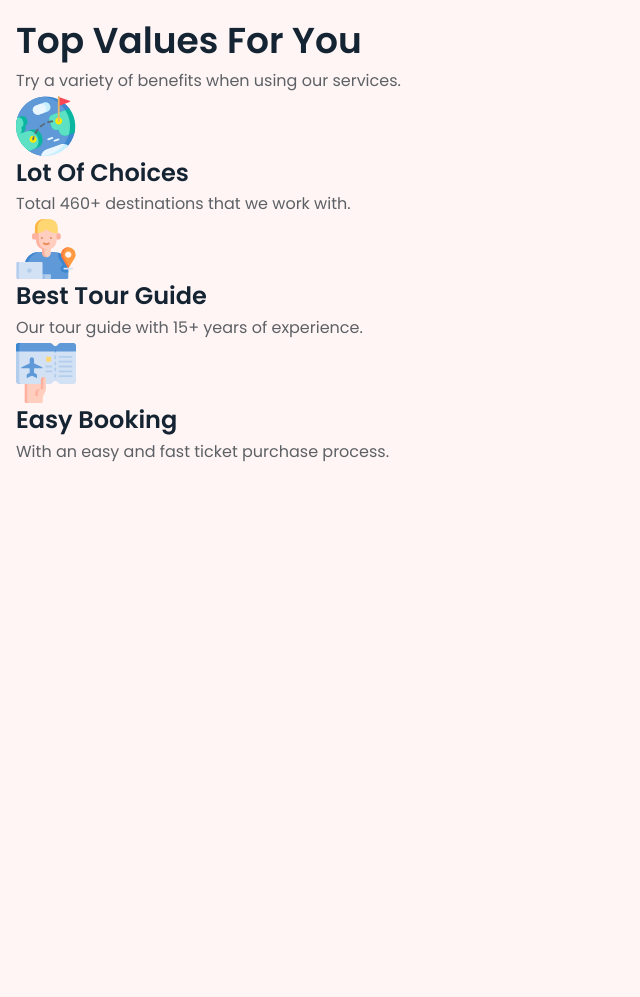
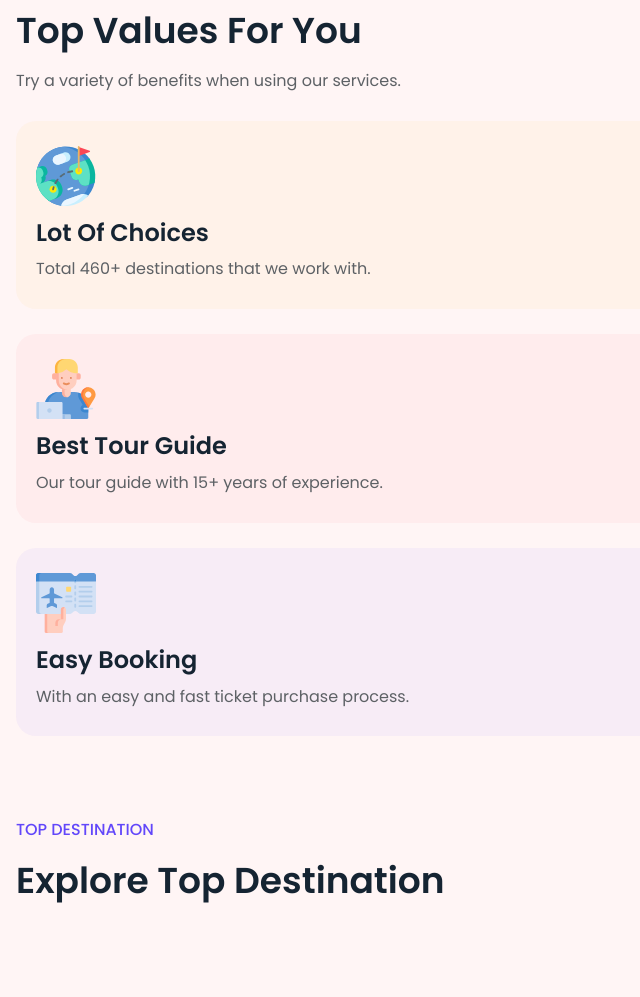
Before and after one commit to DaniyalKhaan/Travelia-Travel-Website, a plain HTML site: page index.html in a window 1280 px wide. Shown: the part 2040-3037 px from the top of the page, without its empty margins (0-640 px from the left). Before the commit the page ends 2586 px from the top, so only its background shows below. Drawn offline with nearby package versions, Linux system fonts and the light colour scheme.

Commit message:
services-done

```diff
--- a/assets/css/style.css
+++ b/assets/css/style.css
@@ -247,6 +247,16 @@ img {
 
 .w-100 {
   width: 100%;
+}
+
+.section-subtitle {
+  color: var(--bg-majorelle-blue);
+  font-weight: var(--weight-medium);
+  text-transform: uppercase;
+}
+
+.section-title {
+  margin-block: 10px;
 }
 
 
@@ -537,9 +547,28 @@ img {
 \*-----------------------------------*/
 
 
-.service-subtitle {
-  color: var(--bg-majorelle-blue);
-  margin-block-end: 20px;
+.service-section .container {
+  display: grid;
+  gap: 25px;
+}
+
+.service-card {
+  padding: 25px 20px;
+  border-radius: var(--radius-20);
+}
+
+.service-card:nth-child(2) {
+  background-color: var(--bg-chrome-yellow-alpha-5);
+}
+.service-card:nth-child(3) {
+  background-color: var(--bg-red-salsa-alpha-5);
+}
+.service-card:nth-child(4) {
+  background-color: var(--bg-majorelle-blue-alpha-5);
+}
+
+.card-title {
+  padding-block: 10px 5px;
 }
 
 
@@ -548,6 +577,7 @@ img {
 /*-----------------------------------*\
   #DESTINATION
 \*-----------------------------------*/
+
 
 
 
--- a/index.html
+++ b/index.html
@@ -158,15 +158,15 @@
                 <div class="container">
 
                     <div class="title-wrapper">
-                        <p class="service-subtitle">
+                        <p class="section-subtitle">
                             What We Serve
                         </p>
 
-                        <h2 class="h2 title service-title">
+                        <h2 class="h2 title section-title">
                             Top Values For You
                         </h2>
 
-                        <p class="service-text">
+                        <p class="section-text">
                             Try a variety of benefits when
                             using our services.
                         </p>
@@ -222,6 +222,35 @@
 
             </section>
 
+            <!--  Destination Section -->
+
+            <section class="destination section" aria-label="destination">
+
+                <div class="container">
+                    <p class="section-subtitle">
+                        Top destination
+                    </p>
+
+                    <h2 class="h2 title section-title">
+                        Explore Top Destination
+                    </h2>
+
+                    <ul class="distination-list">
+
+                        <li>
+                            <div class="destination-card">
+
+                            </div>
+                        </li>
+
+                    </ul>
+
+
+                </div>
+            </section>
+
+
+
 
 
 
```
